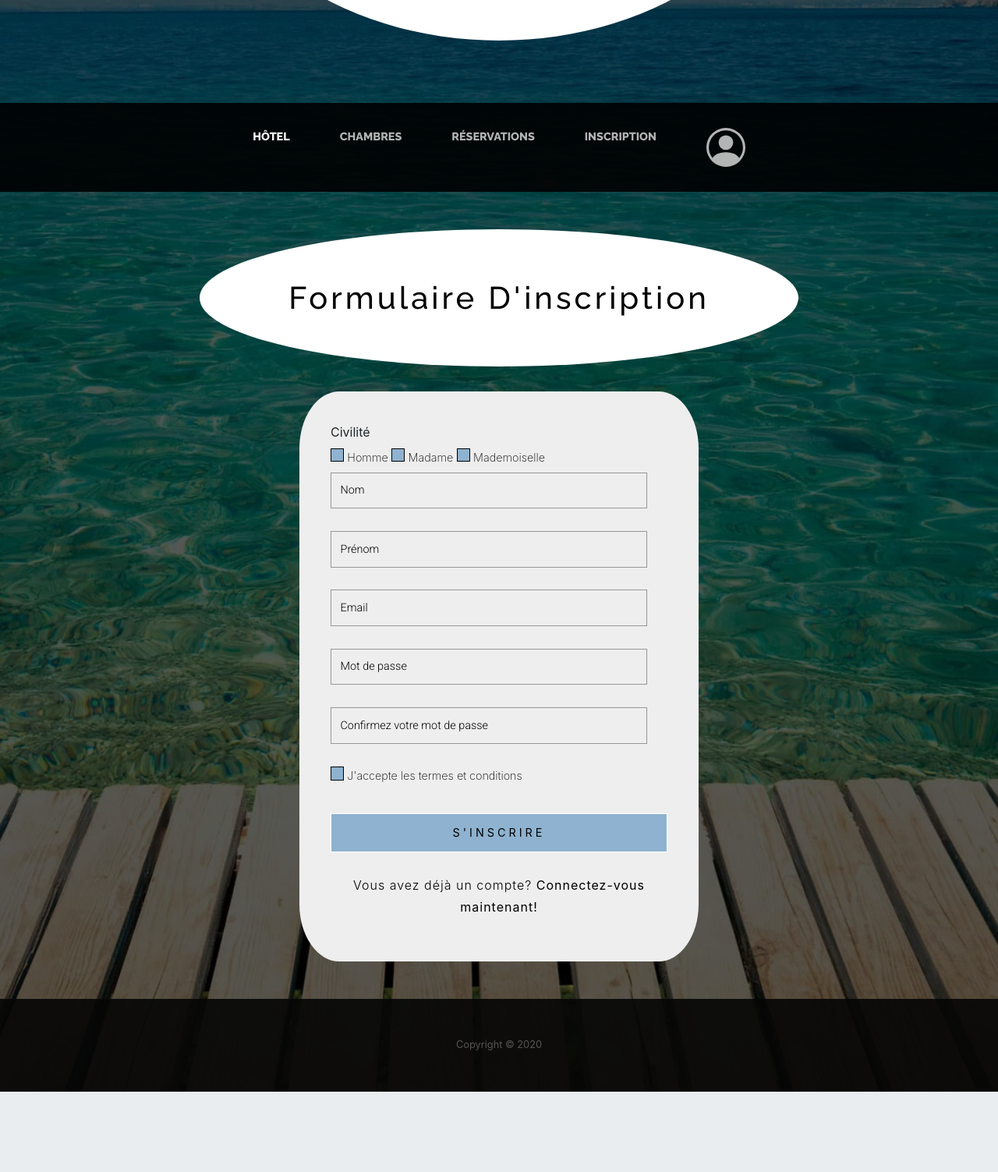
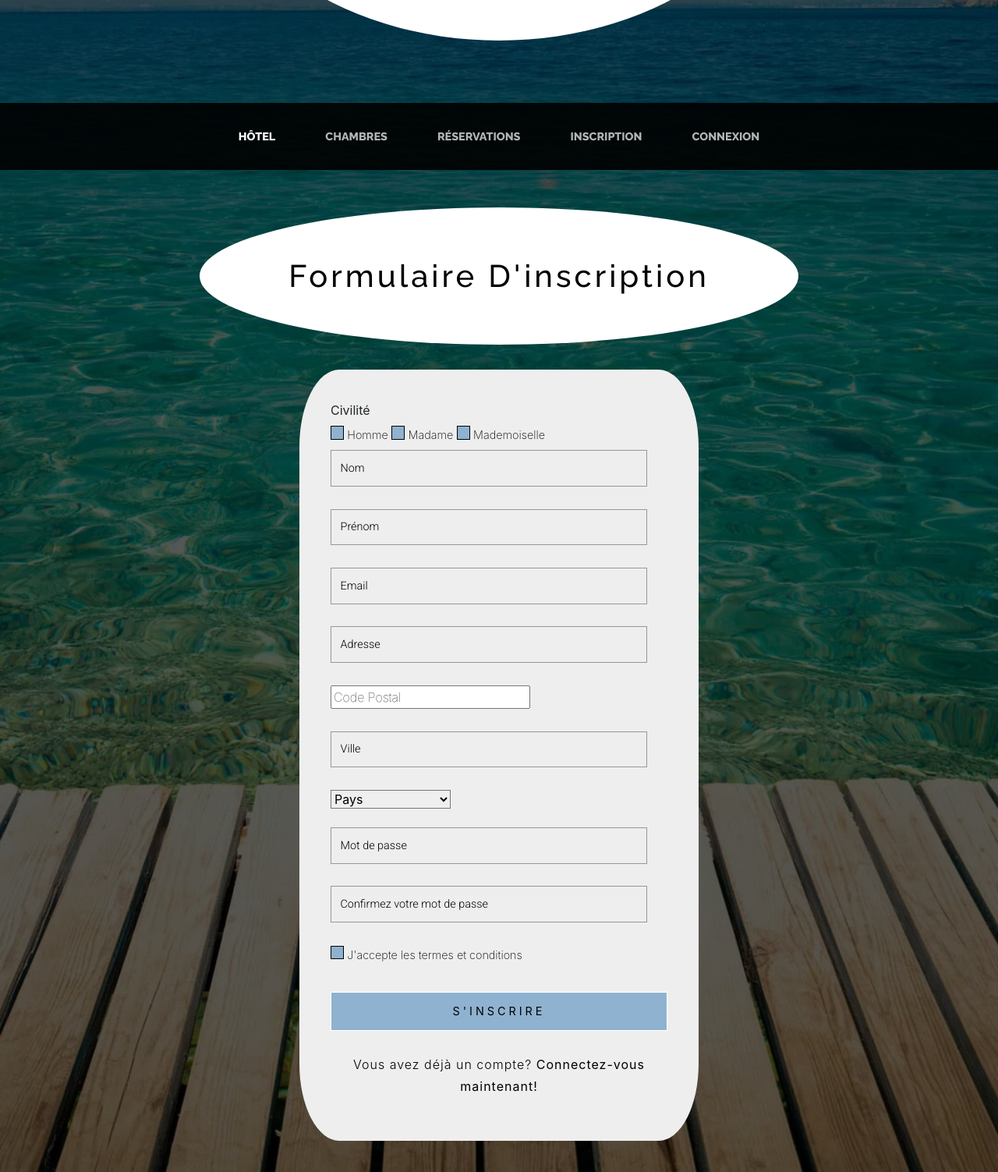
Before and after one commit to Keryanne/Hotel-Neptune, a PHP site: page /pages-Client/inscription.php in a window 1280 px wide. Shown: the part 604-2107 px from the top of the page at 78% size. Before the commit the page ends 2004 px from the top, so only its background shows below. Run offline with PHP 8.4, Linux system fonts and the light colour scheme.

Commit message:
PROFIL FINI

```diff
--- a/init/haut-page.php
+++ b/init/haut-page.php
@@ -53,12 +53,27 @@
           </li>
 
           <li class="nav-item px-lg-4">
-            <a class="nav-link text-uppercase text-expanded" href="<?php echo RACINE_SITE; ?>pages-Client/connexion.php" style="display:flex; justify-content:end;"><svg xmlns="http://www.w3.org/2000/svg" width="50" height="50" fill="currentColor" class="bi bi-person-circle" viewBox="0 0 16 16">
+            <a class="nav-link text-uppercase text-expanded" href="<?php echo RACINE_SITE; ?>pages-Client/connexion.php" style="display:flex; justify-content:end;">Connexion</a>
+          </li>
+<?php
+if(isset($_GET['id_client']))
+{
+   $resultat = $bdd->query("SELECT * FROM clients WHERE id_client = '$_GET[id_client]'");
+    if($resultat->rowCount() != 0)
+    {
+      $client = $resultat->fetch();
+ ?>
+      <li class="nav-item px-lg-4">
+            <a class="nav-link text-uppercase text-expanded" href="<?php echo RACINE_SITE; ?>pages-Client/profil_user.php?action=profilClient&id_client=<?php echo $client['id_client']; ?>" style="display:flex; justify-content:end;"><svg xmlns="http://www.w3.org/2000/svg" width="50" height="50" fill="currentColor" class="bi bi-person-circle" viewBox="0 0 16 16">
               <path d="M11 6a3 3 0 1 1-6 0 3 3 0 0 1 6 0z"/>
               <path fill-rule="evenodd" d="M0 8a8 8 0 1 1 16 0A8 8 0 0 1 0 8zm8-7a7 7 0 0 0-5.468 11.37C3.242 11.226 4.805 10 8 10s4.757 1.225 5.468 2.37A7 7 0 0 0 8 1z"/>
             </svg></a>
           </li>
+  <?php
+    }
+  }
 
+?>
 
         </ul>
       </div>
--- a/pages-Admin/Ajout-chambre.php
+++ b/pages-Admin/Ajout-chambre.php
@@ -22,7 +22,7 @@ if(!empty($_POST))
     executeRequete("INSERT INTO chambres (Nom_chambre, capacite, exposition, douche, etage, tarif_id, photo) values ('$_POST[Nom_chambre]', '$_POST[capacite]', '$_POST[exposition]', '$_POST[douche]', '$_POST[etage]', '$_POST[tarif_id]','$photo_bdd')");
 
     echo '<div class="validation" style="background-color:white; padding-top:20px; padding:10px;">
-    <h2>Le produit a été ajouté</h2>';
+    <h2>La chambre a été ajouté</h2>';
     echo '<a href="Recap-chambre.php?action=affichageChambres" class="btn btn-primary">Retour à la gestion des chambres</a></div>';
 }
 ?>
--- a/pages-Admin/Recap-client.php
+++ b/pages-Admin/Recap-client.php
@@ -16,8 +16,6 @@ if(isset($_GET['action']) && $_GET['action'] == "supressionClients")
     executeRequete("DELETE FROM clients WHERE id_client=$_GET[id_client]");
     $_GET['action'] = 'affichageClients';
 }
-
-//MODIFICATION
 
 ?>
 <meta charset="utf-8">
--- a/pages-Admin/modif-client.php
+++ b/pages-Admin/modif-client.php
@@ -11,7 +11,7 @@ require_once("../init/haut-page-admin.php");
       {
           $_POST[$indice] = htmlEntities(addSlashes($valeur));
       }
-      executeRequete("REPLACE INTO clients (id_client, civilite, nom, prenom, adresse, codePostal, ville, pays_id, mail, mot_de_passe) values ('$_POST[id_client]', '$_POST[civilite]', '$_POST[nom]', '$_POST[prenom]', '$_POST[adresse]', '$_POST[codePostal]', '$_POST[ville]', '$_POST[pays_id]', '$_POST[mail]', '$_POST[mot_de_passe]')");
+      $bdd->query("REPLACE INTO clients (id_client, civilite, nom, prenom, adresse, codePostal, ville, pays_id, mail, mot_de_passe) values ('$_POST[id_client]', '$_POST[civilite]', '$_POST[nom]', '$_POST[prenom]', '$_POST[adresse]', '$_POST[codePostal]', '$_POST[ville]', '$_POST[pays_id]', '$_POST[mail]', '$_POST[mot_de_passe]')");
 
       echo '<div class="validation" style="background-color:white; padding-top:20px; padding:10px; ">
       <h2>Le client a été modifier</h2>';
@@ -26,7 +26,7 @@ if(isset($_GET['action']) && ($_GET['action'] == 'ajoutClients' || $_GET['action
 {
     if(isset($_GET['id_client']))
     {
-        $resultat = executeRequete("SELECT * FROM clients INNER JOIN pays ON clients.pays_id = pays.id WHERE id_client=$_GET[id_client] ");
+        $resultat = executeRequete("SELECT * FROM clients INNER JOIN pays ON clients.pays_id = pays.id WHERE id_client='$_GET[id_client]' ");
         $client_actuel = $resultat->fetch();
     }
 
--- a/pages-Client/inscription.php
+++ b/pages-Client/inscription.php
@@ -28,7 +28,7 @@ if ($_POST)
             $_POST[$indice] = htmlEntities(addSlashes($valeur));
 		}
 
-		executeRequete("INSERT INTO clients (`civilite`, `nom`, `prenom`, `mail`, `mot_de_passe`) VALUES('$_POST[civilite]','$_POST[nom]','$_POST[prenom]','$_POST[mail]','$_POST[mot_de_passe]')");
+		executeRequete("INSERT INTO clients (`civilite`, `nom`, `prenom`, `adresse`, `codePostal`, `ville`, `pays_id`, `mail`, `mot_de_passe`) VALUES('$_POST[civilite]','$_POST[nom]','$_POST[prenom]', '$_POST[adresse]', '$_POST[codePostal]', '$_POST[ville]', '$_POST[pays_id]', '$_POST[mail]','$_POST[mot_de_passe]')");
 
 		echo "<div class='validation'>Vous êtes inscrit à notre site web. <a href=\"connexion.php\"><u>Cliquez ici pour vous connecter</u></a></div>";
 	}
@@ -70,6 +70,19 @@ if ($_POST)
 					<input class="text" type="text" name="nom" placeholder="Nom" required="">
                     <input class="text1" type="text" name="prenom" placeholder="Prénom" required="">
 					<input class="text email" type="email" name="mail" placeholder="Email" required="">
+					<input class="text email" type="text" name="adresse" placeholder="Adresse" required="">
+					<input class="text" type="nombre" name="codePostal" placeholder="Code Postal" required="">
+					<input class="text email" type="text" name="ville" placeholder="Ville" required="">
+					<div class="text1">
+						<select id="inputState" name="pays_id" class="text1">
+						<option selected>Pays</option>
+						<option value="1">France</option>
+						<option value="2">Grande-Bretagne</option>
+						<option value="3">Belgique</option>
+						<option value="4">Suisse</option>
+						</select>
+					</div>
+					<br>
 					<input class="text" type="password" name="mot_de_passe" placeholder="Mot de passe" required="">
 					<input class="text w3lpass" type="password" placeholder="Confirmez votre mot de passe" required="">
 						<div class="clear"> </div>
```
Also changed, not shown: pages-Client/connexion.php (+0 -10 lines), pages-Client/profil_user.php (+19 -4 lines), pages-Client/profil_user_modif.php (+10 -7 lines).
